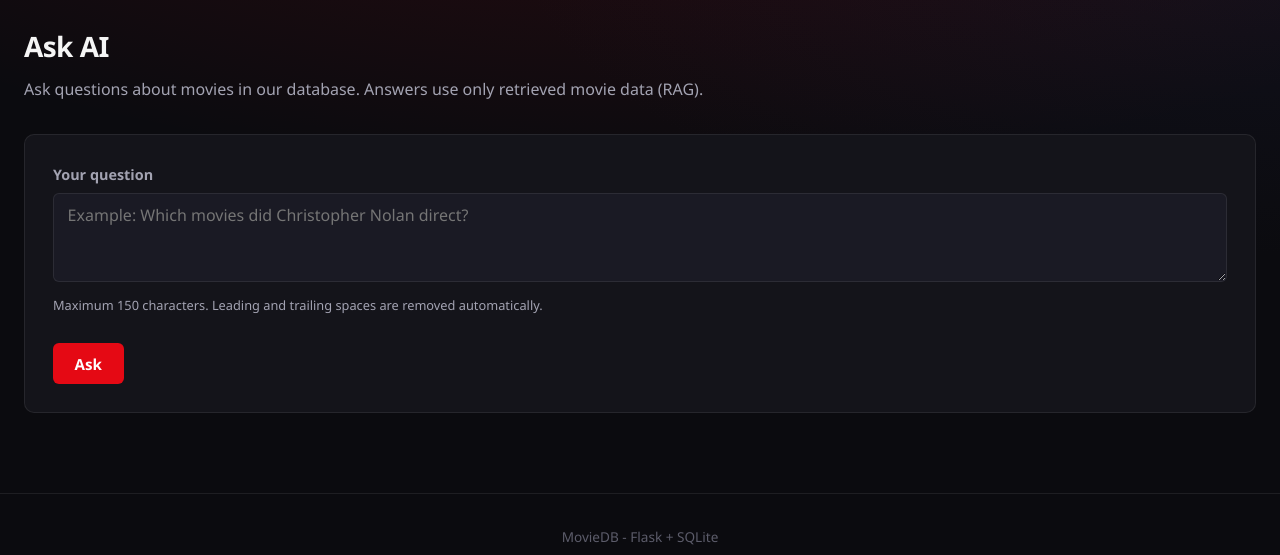
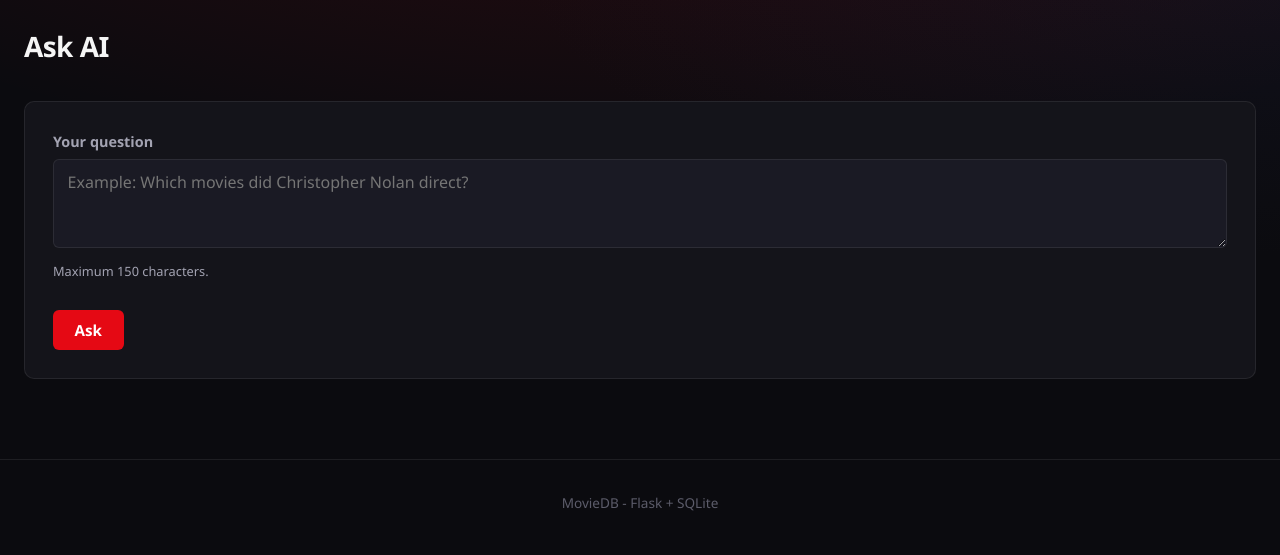
Before and after one commit to yehuda121/movie_db_flask_RAG_app, a Flask app: page /ask in a window 1280 px wide. Shown: the part 64-619 px from the top of the page. Run offline with Flask 3, Linux system fonts and the light colour scheme.

Commit message:
added screenshots

```diff
--- a/movie_flask_app/templates/ask_ai.html
+++ b/movie_flask_app/templates/ask_ai.html
@@ -5,7 +5,7 @@
 {% block content %}
 <section class="page-header">
     <h1>Ask AI</h1>
-    <p>Ask questions about movies in our database. Answers use only retrieved movie data (RAG).</p>
+    <!-- <p>Ask questions about movies in our database. Answers use only retrieved movie data (RAG).</p> -->
 </section>
 
 <section class="ask-ai-section">
@@ -27,7 +27,7 @@
                 aria-describedby="question-hint"
             >{{ question }}</textarea>
             <small id="question-hint" class="form-hint">
-                Maximum {{ max_question_length }} characters. Leading and trailing spaces are removed automatically.
+                Maximum {{ max_question_length }} characters.
             </small>
         </div>
 
@@ -61,7 +61,6 @@
 <section class="rag-sources-section">
     <h2>Retrieved Sources</h2>
     <p class="rag-sources-helper">
-        These are the movie records retrieved from FAISS and used as context for the AI answer.
         Only sources with similarity score &ge; {{ min_context_score }} are shown.
     </p>
     {% if sources %}
```
Also changed, not shown: movie_flask_app/static/images/posters/the-boss-baby-Boss_Baby_2017_original_film_art.webp (added), 9 other files.
